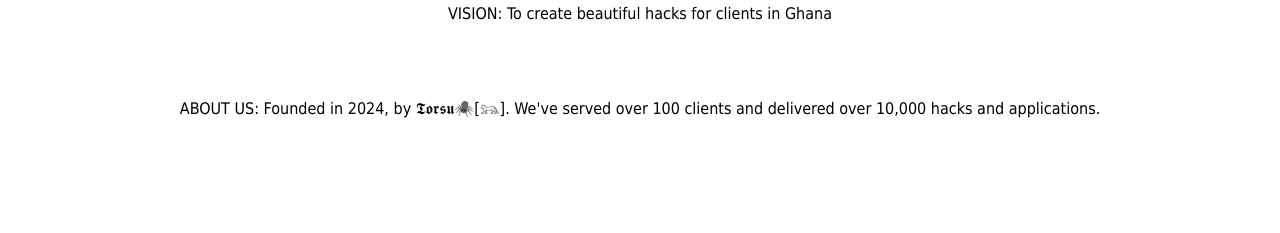
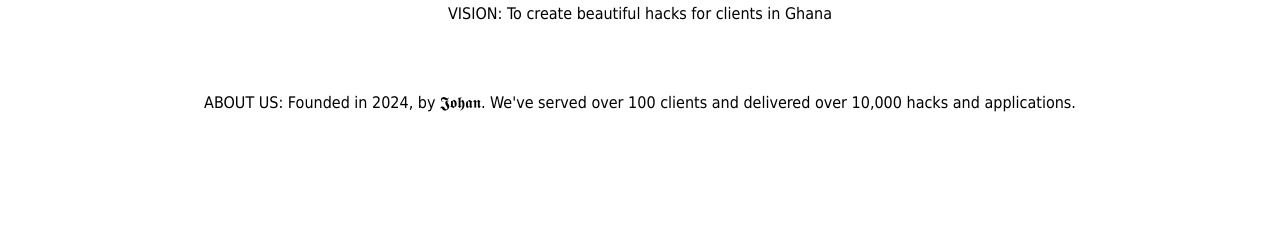
Before and after one commit to Toxichacker0/toxicdom.github, a plain HTML site: page index.html in a window 1280 px wide. Shown: the part 286-519 px from the top of the page. Drawn offline with Linux system fonts and the light colour scheme.

Commit message:
Update index.html

```diff
--- a/index.html
+++ b/index.html
@@ -69,7 +69,7 @@
     <h2>WELCOME:</h2>
     <p>VISION: To create beautiful hacks for clients in Ghana</p>
     <br><br>
-    <p>ABOUT US: Founded in 2024, by 𝕿𝖔𝖗𝖘𝖚🕷️[𓃬]. We've served over 100 clients and delivered over 10,000 hacks and applications.</p>
+    <p>ABOUT US: Founded in 2024, by 𝕵𝖔𝖍𝖆𝖓. We've served over 100 clients and delivered over 10,000 hacks and applications.</p>
   </section>
   <section class="container">
     <h2>SERVICES://</h2>
```
